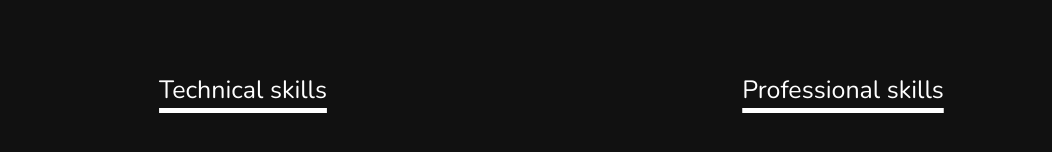
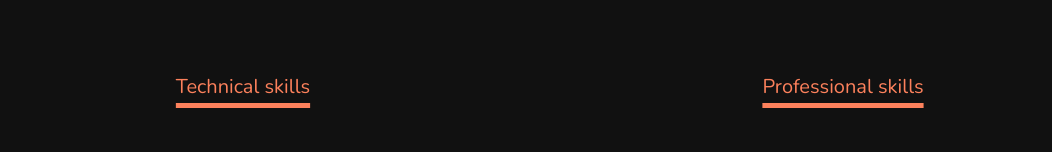
Before and after one commit to gaurav-s2007/gauravsangale-profile, a website: page index.html in a window 1280 px wide. Shown: the part 2830-2982 px from the top of the page, without its empty margins (57-1109 px from the left). Drawn offline with nearby package versions, Linux system fonts and the light colour scheme; animation ran at ten frames a second; a script that the page names is missing.

Commit message:
change font color and size

```diff
--- a/index.html
+++ b/index.html
@@ -1044,7 +1044,7 @@
       </h2>
     <ng-container class="new-section">
       <div class="container" id="skills">
-        <h1 class="heading">Technical skills</h1>
+        <h1 class="heading color-add">Technical skills</h1>
         <div class="Technical-bars">
 
         <div class="bar"><i style="color: #c95d2e;" class='bx bxl-html5'></i>
@@ -1097,7 +1097,7 @@
     </div>
 
     <div class="container1 ">
-        <h1 class="heading">Professional skills</h1>
+        <h1 class="heading color-add">Professional skills</h1>
 <div class="row">
         <div class="radial-bars">
             <div class="radial-bar">
```
Also changed, not shown: output.css.
